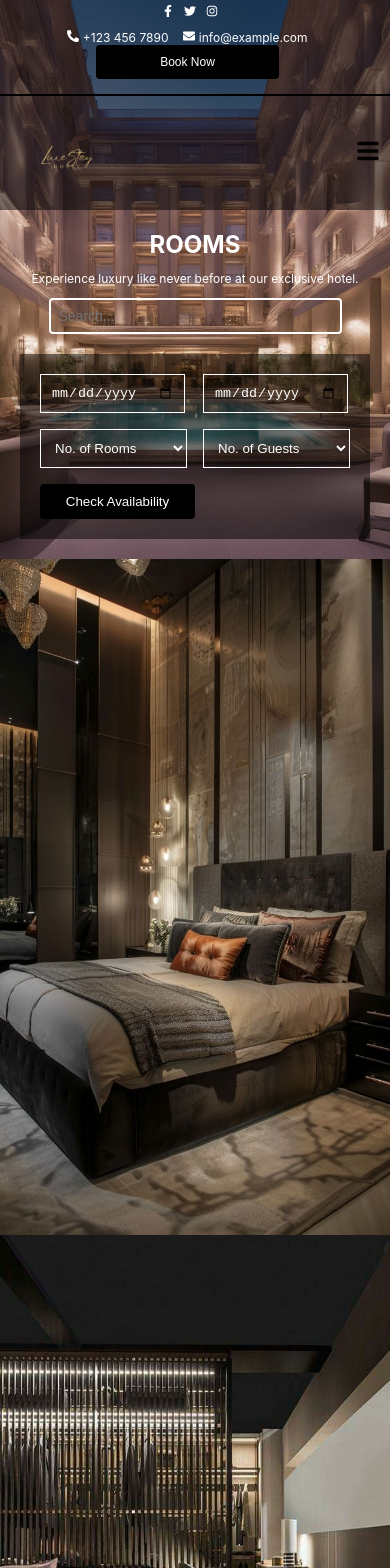
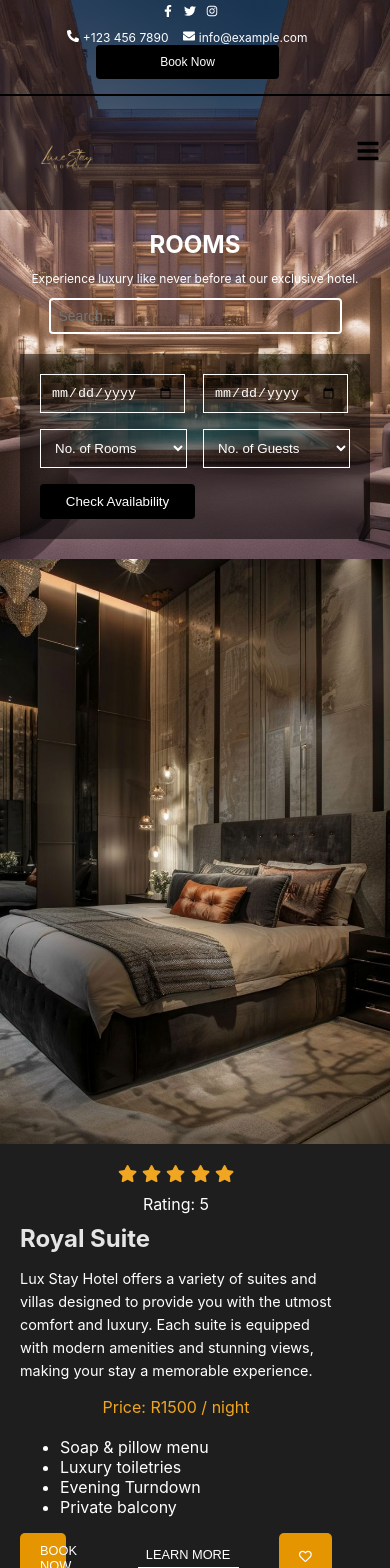
Before and after one commit to ComfortN/hotel-app, a React (Create React App) app: page /accommodations in a window 390 px wide. Shown: the top 1568 px of the page. Built offline with nearby package versions, Linux system fonts and the light colour scheme.

Commit message:
adding responsiveness for the about us and accommodation pages

```diff
--- a/src/styles/AboutUs.css
+++ b/src/styles/AboutUs.css
@@ -58,3 +58,28 @@
     padding: 20px;
     text-align: center;
 }
+
+
+@media (max-width: 768px) {
+    .about-text-container {
+        flex-direction: column;
+        text-align: center;
+    }
+
+    .vision-section {
+        flex-direction: column-reverse;
+        text-align: center;
+        align-self: start;
+
+    }
+
+    .vision-text {
+        width: 100%;
+        padding: 0;
+        padding: 10px;
+    }
+
+    .vision-image {
+        width: 100%;
+    }
+}
--- a/src/styles/Accommodations.css
+++ b/src/styles/Accommodations.css
@@ -131,3 +131,35 @@
     color: white;
     width: 100%;
 }
+
+
+
+@media (max-width: 768px) {
+    .accommodation-item {
+        flex-direction: column;
+        height: auto;
+    }
+
+    .review {
+        flex-direction: column;
+    }
+
+    .accommodation-buttons {
+        font-size: 0.8em;
+        margin: 0;
+    }
+
+
+    .accommodation-details h3 {
+        font-size: 1.5em;
+    }
+
+    .accommodation-details p {
+        font-size: 0.9em;
+    }
+
+    .accommodation-info {
+        flex-direction: column;
+        text-align: center;
+    }
+}
```
